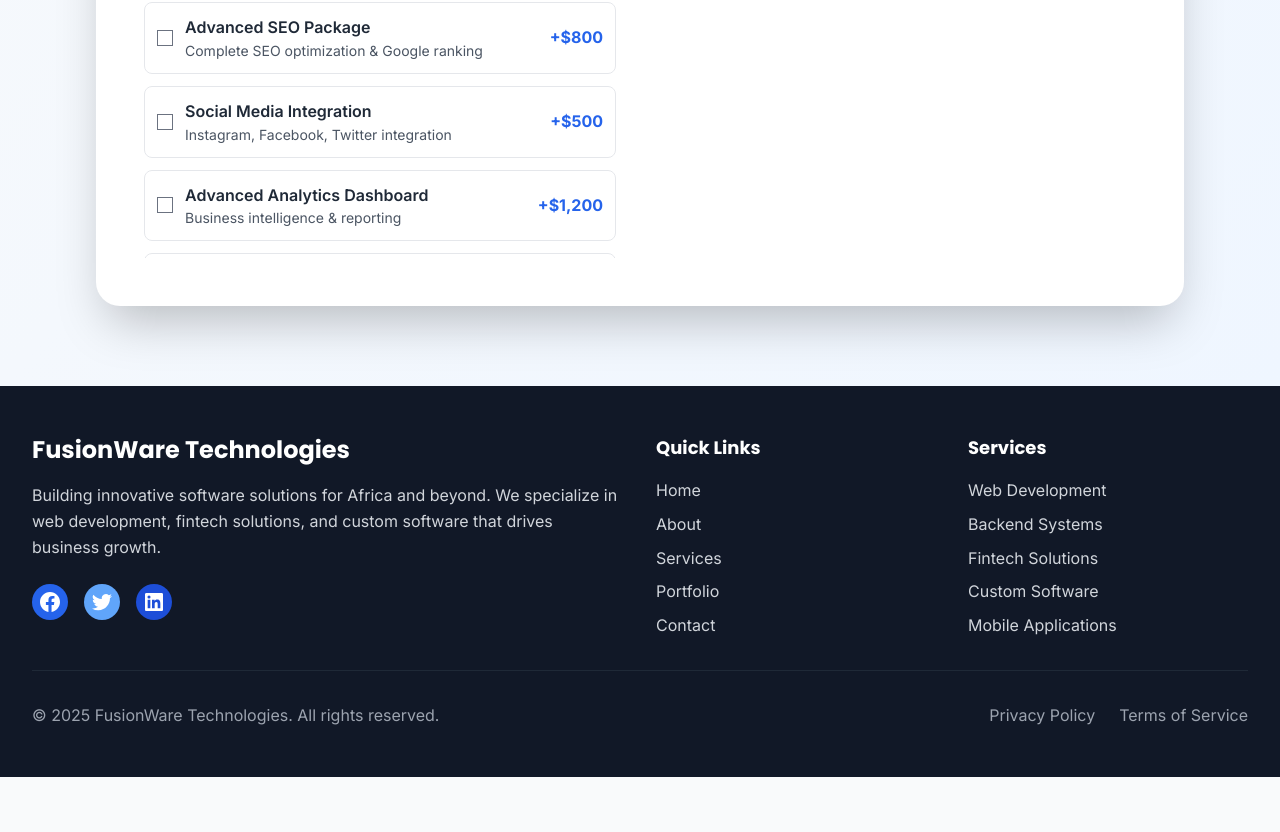
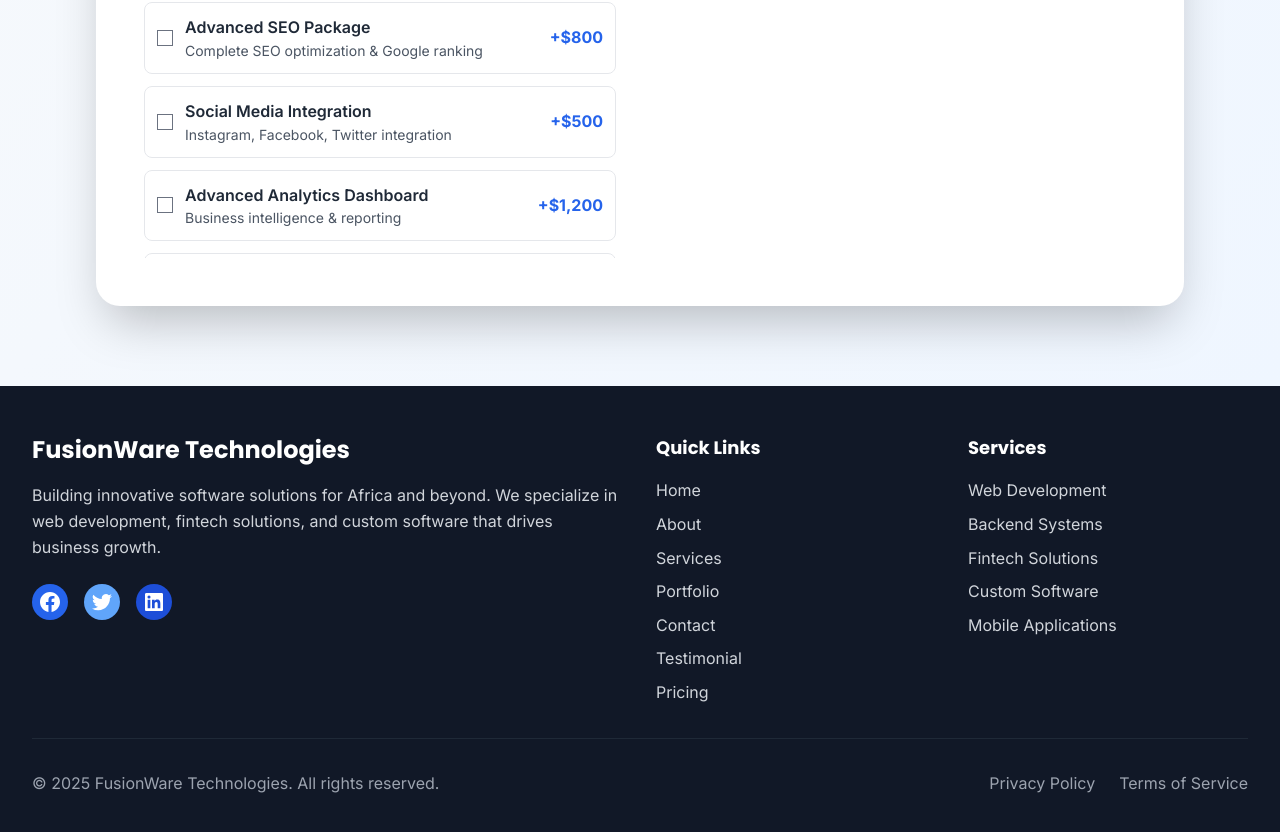
Before and after one commit to peterclermy232/fusionware-technologies, an Angular app: page /pricing in a window 1280 px wide. Shown: the part 1164-1996 px from the top of the page. Before the commit the page ends 1941 px from the top, so only its background shows below. Built offline with nearby package versions, Linux system fonts and the light colour scheme.

Commit message:
update on package json

```diff
--- a/package.json
+++ b/package.json
@@ -3,7 +3,7 @@
   "version": "0.0.0",
   "scripts": {
   "ng": "npx ng",
-  "start": "npm run build && npx http-server dist/fusionware-technologies/browser -p $PORT",
+  "start": "ng serve",
   "build": "npx ng build --configuration production",
   "watch": "npx ng build --watch --configuration development",
   "test": "npx ng test"
--- a/src/app/sections/hero/hero.component.html
+++ b/src/app/sections/hero/hero.component.html
@@ -38,10 +38,10 @@
 
       <!-- Strong Call-to-Action -->
       <div class="animate-fade-in-up space-y-4 md:space-y-0 md:space-x-6 md:flex md:justify-center" style="animation-delay: 0.4s">
-        <a href="#contact" class="bg-amber-500 hover:bg-amber-600 text-white px-8 py-4 rounded-full text-lg font-semibold transition-all duration-300 transform hover:scale-105 shadow-lg hover:shadow-xl inline-block">
+        <a href="/contact" class="bg-amber-500 hover:bg-amber-600 text-white px-8 py-4 rounded-full text-lg font-semibold transition-all duration-300 transform hover:scale-105 shadow-lg hover:shadow-xl inline-block">
           🚀 Start Your Project Today - FREE Consultation
         </a>
-        <a href="#portfolio" class="border-2 border-white text-white hover:bg-white hover:text-blue-800 px-8 py-4 rounded-full text-lg font-semibold transition-all duration-300 inline-block">
+        <a href="/portfolio" class="border-2 border-white text-white hover:bg-white hover:text-blue-800 px-8 py-4 rounded-full text-lg font-semibold transition-all duration-300 inline-block">
           View Success Stories
         </a>
       </div>
--- a/src/app/sections/interactive-pricing-calculator/interactive-pricing-calculator.component.html
+++ b/src/app/sections/interactive-pricing-calculator/interactive-pricing-calculator.component.html
@@ -148,9 +148,11 @@
                     <button class="w-full bg-amber-500 hover:bg-amber-600 text-white font-bold py-3 px-6 rounded-xl transition-all duration-300 transform hover:scale-105">
                       🚀 Get This Quote Now
                     </button>
-                    <button class="w-full border-2 border-white text-white hover:bg-white hover:text-blue-800 font-semibold py-3 px-6 rounded-xl transition-all duration-300">
+                    <a href="/contact"
+                      class="w-full block text-center border-2 border-white text-white hover:bg-white hover:text-blue-800 font-semibold py-3 px-6 rounded-xl transition-all duration-300">
                       📞 Schedule Free Consultation
-                    </button>
+                    </a>
+
                   </div>
 
                   <!-- Guarantee -->
--- a/src/app/shared/footer/footer.component.html
+++ b/src/app/shared/footer/footer.component.html
@@ -33,7 +33,7 @@
         <h4 class="text-lg font-bold mb-4 font-poppins">Quick Links</h4>
         <ul class="space-y-2">
           <li *ngFor="let link of quickLinks">
-            <a [href]="link.href" class="text-gray-300 hover:text-white transition-colors">
+            <a [routerLink]="link.link" class="text-gray-300 hover:text-white transition-colors">
               {{link.label}}
             </a>
           </li>
--- a/src/app/shared/footer/footer.component.ts
+++ b/src/app/shared/footer/footer.component.ts
@@ -1,10 +1,11 @@
 import { Component, OnInit } from '@angular/core';
 import { CommonModule } from '@angular/common';
+import { RouterModule } from '@angular/router';
 
 @Component({
   selector: 'app-footer',
   standalone: true,
-  imports: [CommonModule],
+  imports: [CommonModule, RouterModule],
   templateUrl: './footer.component.html',
   styleUrls: ['./footer.component.css']
 })
@@ -12,12 +13,15 @@ export class FooterComponent implements OnInit {
   currentYear = new Date().getFullYear();
 
   quickLinks = [
-    { label: 'Home', href: '#home' },
-    { label: 'About', href: '#about' },
-    { label: 'Services', href: '#services' },
-    { label: 'Portfolio', href: '#portfolio' },
-    { label: 'Contact', href: '#contact' }
+    { label: 'Home', link: '/home' },
+  { label: 'About', link: '/about' },
+  { label: 'Services', link: '/services' },
+  { label: 'Portfolio', link: '/portfolio' },
+  { label: 'Contact', link: '/contact' },
+  { label: 'Testimonial', link: '/testimonial' },
+  { label: 'Pricing', link: '/pricing' }
   ];
+
 
   services = [
     'Web Development',
```
